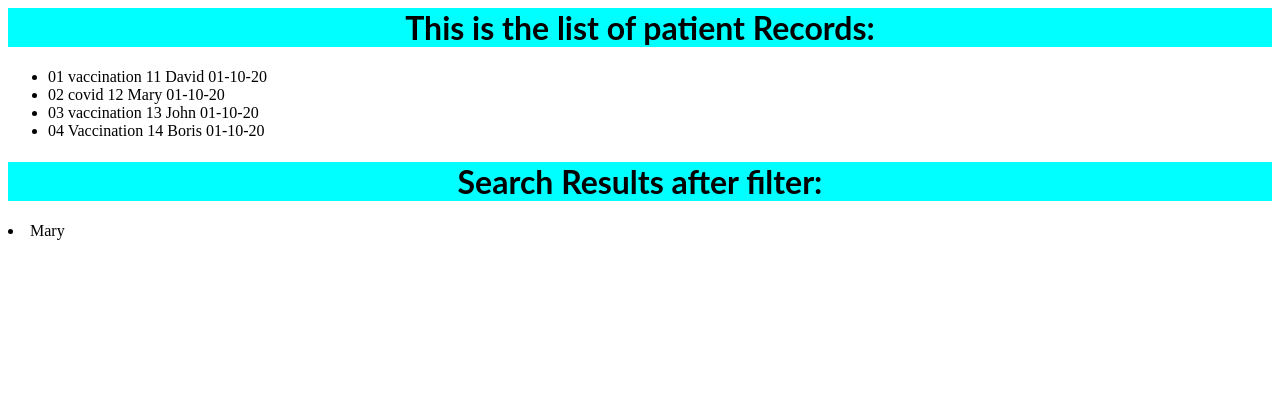
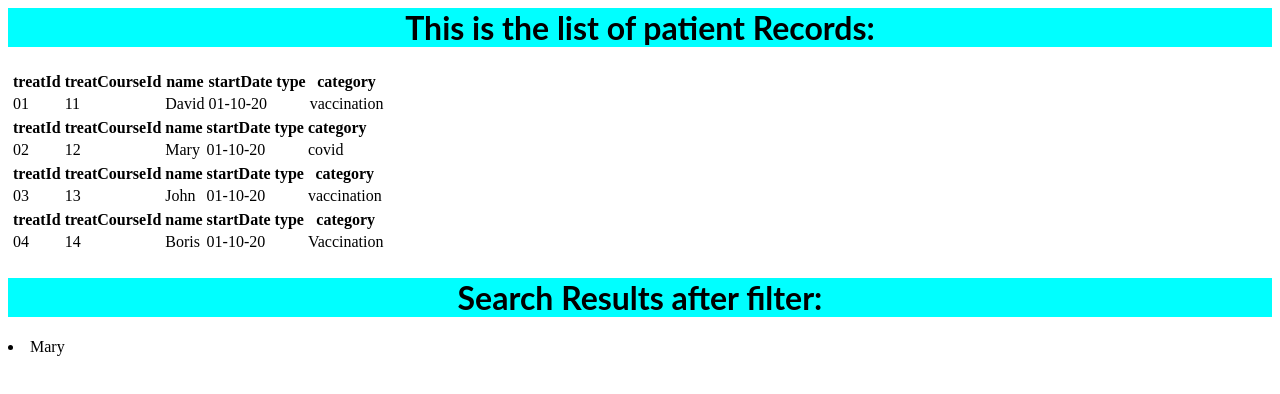
Before and after one commit to gitzdave/Example-task2, a React (Create React App) app: page / in a window 1280 px wide. Shown: the top 394 px of the page. Built offline with nearby package versions, Linux system fonts and the light colour scheme.

Commit message:
1 file modified

```diff
--- a/src/MedicalTreatmentList.js
+++ b/src/MedicalTreatmentList.js
@@ -8,14 +8,30 @@ function MedicalTreatmentList(props){
   const medicalTreatmentListJ = props.data;
   const medicalTreatmentlist= JSON.parse(medicalTreatmentListJ);
   const ListMedicalTreatmentList = medicalTreatmentlist.map ((medicalTreatment)=>
-<li>
-<MedicalTreatment treatId = {medicalTreatment.treatId} treatCourseId={medicalTreatment.treatCourseId}  name= {medicalTreatment.name} startDate={medicalTreatment.startDate} category={medicalTreatment.category}  type = {medicalTreatment.type}/>
-</li>);
+<table>
+<thead>
+  <th>treatId </th>
+  <th>treatCourseId </th>
+  <th>name </th>
+  <th>startDate </th>
+  <th>type </th>
+  <th>category</th>
+</thead>
+
+  <tbody>
+<td> <MedicalTreatment treatId = {medicalTreatment.treatId} />   </td>
+<td> <MedicalTreatment treatCourseId={medicalTreatment.treatCourseId} /> </td>
+<td><MedicalTreatment name= {medicalTreatment.name}/></td>
+<td><MedicalTreatment startDate={medicalTreatment.startDate}/></td>
+<td><MedicalTreatment category={medicalTreatment.category} /></td>
+<td><MedicalTreatment type = {medicalTreatment.type}/></td>
+</tbody>
+</table>);
 
 return (
-<ul>
+<table>
 {ListMedicalTreatmentList}
-</ul>
+</table>
 
 
 )
```
